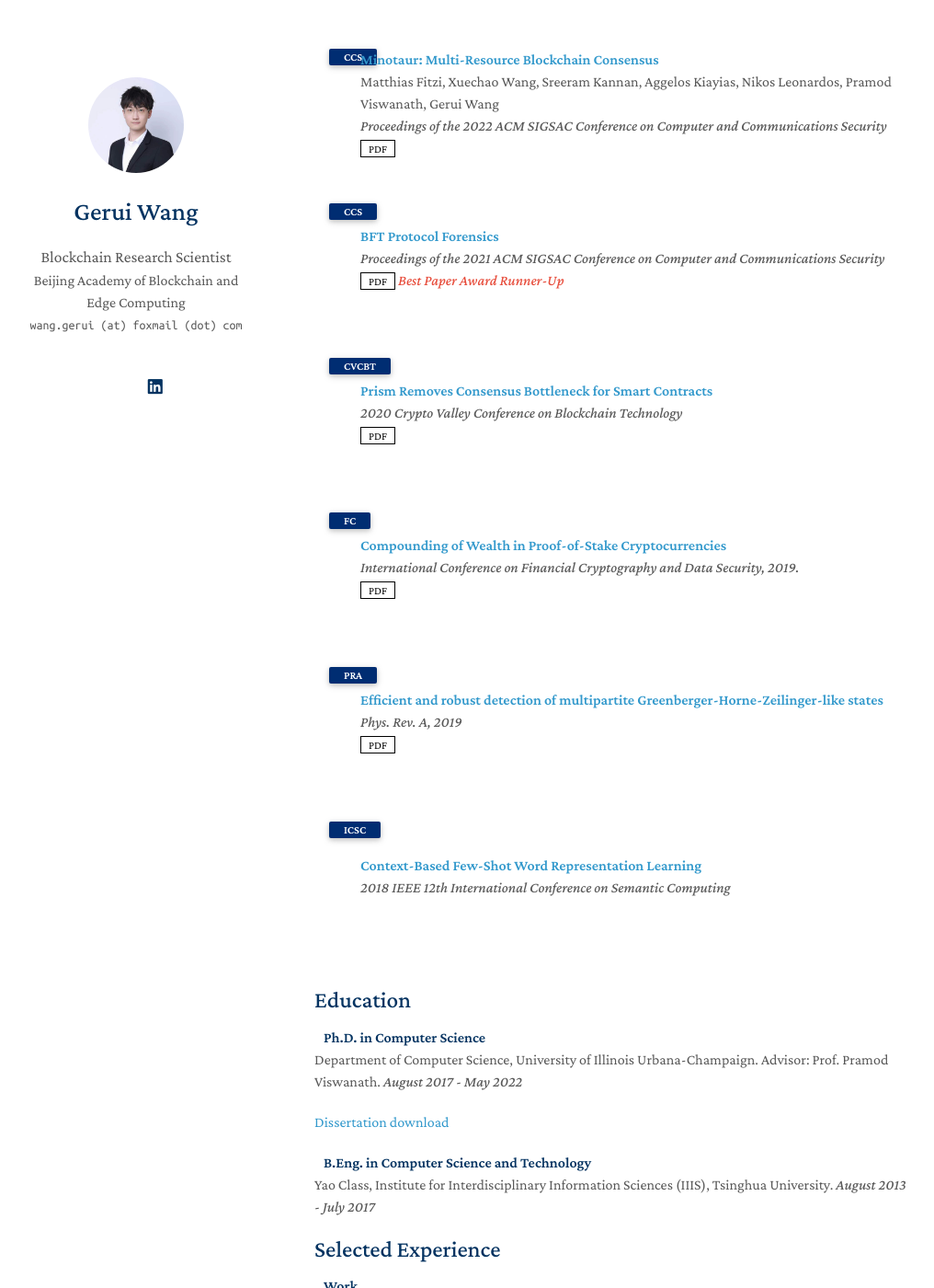
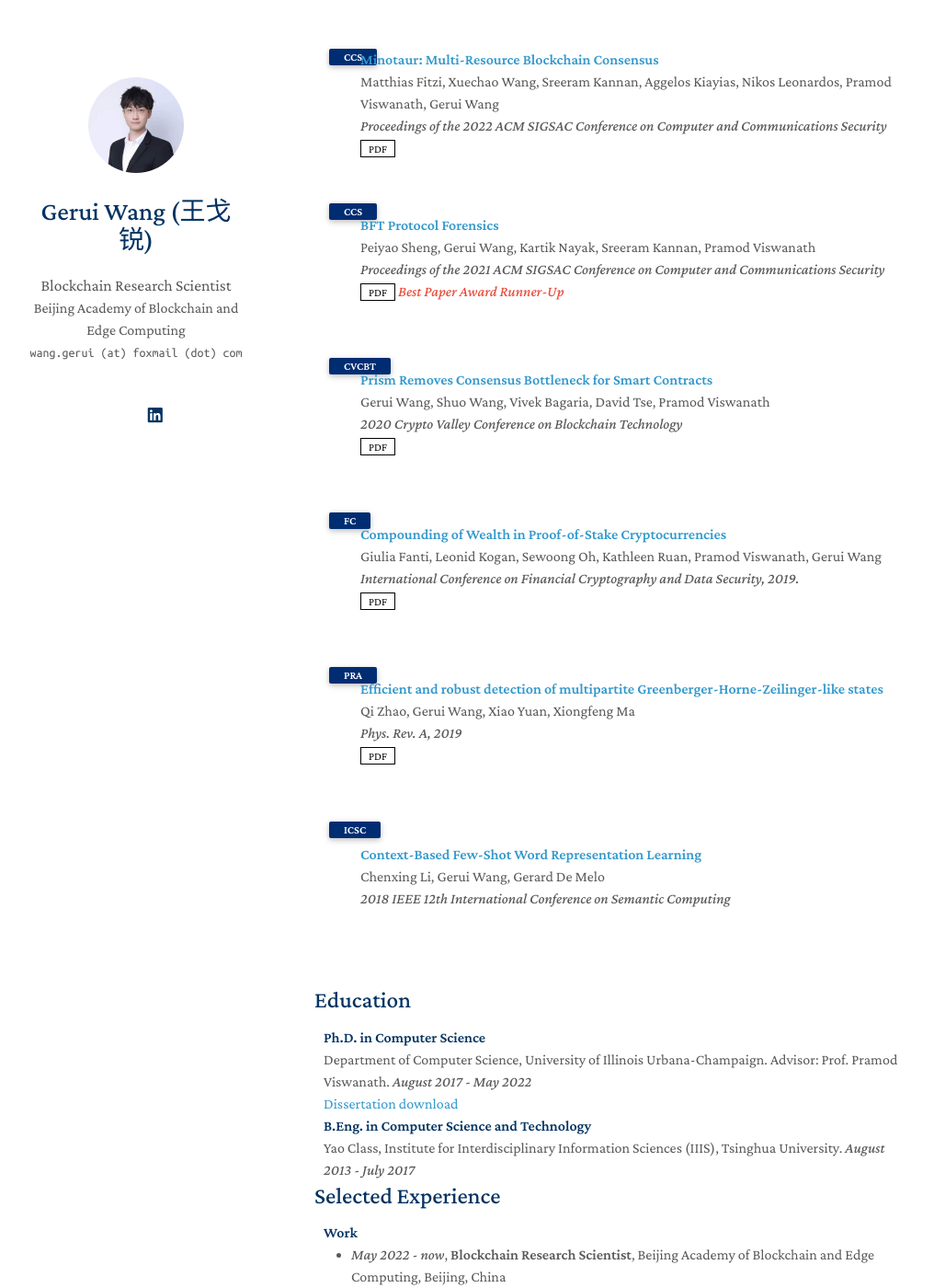
Before and after one commit to wang-gerui/wang-gerui.github.io, a Jekyll site: the page built from index.md, in a window 1280 px wide and 1400 px high, scrolled down 591 px. Shown: the whole window at 92% size, without its empty margins (128-1144 px from the left). Built offline with Jekyll 4.4.1, drawn with Linux system fonts in a browser that asks for light colours; nearby versions of some CDN libraries; a style sheet for code colours, icons or effects is not loaded; our own code applies the rules of GitHub Pages for plain Markdown files.

Commit message:
fix bugs

```diff
--- a/_config.yml
+++ b/_config.yml
@@ -1,5 +1,5 @@
 # Basic Information
-title: Gerui Wang
+title: Gerui Wang (王戈锐)
 position: Blockchain Research Scientist
 affiliation: Beijing Academy of Blockchain and Edge Computing
 email: wang.gerui (at) foxmail (dot) com
--- a/_includes/experience.md
+++ b/_includes/experience.md
@@ -1,13 +1,15 @@
 ## Education
 <h4 style="margin:0 10px 0;">Ph.D. in Computer Science</h4>
 
-  Department of Computer Science, University of Illinois Urbana-Champaign. Advisor: Prof. Pramod Viswanath. <i>August 2017 - May 2022</i>
+  <p style="margin:0 10px 0;">Department of Computer Science, University of Illinois Urbana-Champaign. Advisor: Prof. Pramod Viswanath. <i>August 2017 - May 2022</i>
+  <br><a href="assets/files/dissertation.pdf">Dissertation download</a>
+  </p>
 
-  <a href="assets/files/dissertation.pdf">Dissertation download</a>
+
 
 <h4 style="margin:0 10px 0;">B.Eng. in Computer Science and Technology</h4>
 
-  Yao Class, Institute for Interdisciplinary Information Sciences (IIIS), Tsinghua University. <i>August 2013 - July 2017</i>
+  <p style="margin:0 10px 0;">Yao Class, Institute for Interdisciplinary Information Sciences (IIIS), Tsinghua University. <i>August 2013 - July 2017</i></p>
 
 ## Selected Experience
 
```
Also changed, not shown: _data/publications.yml (+5 -5 lines).
